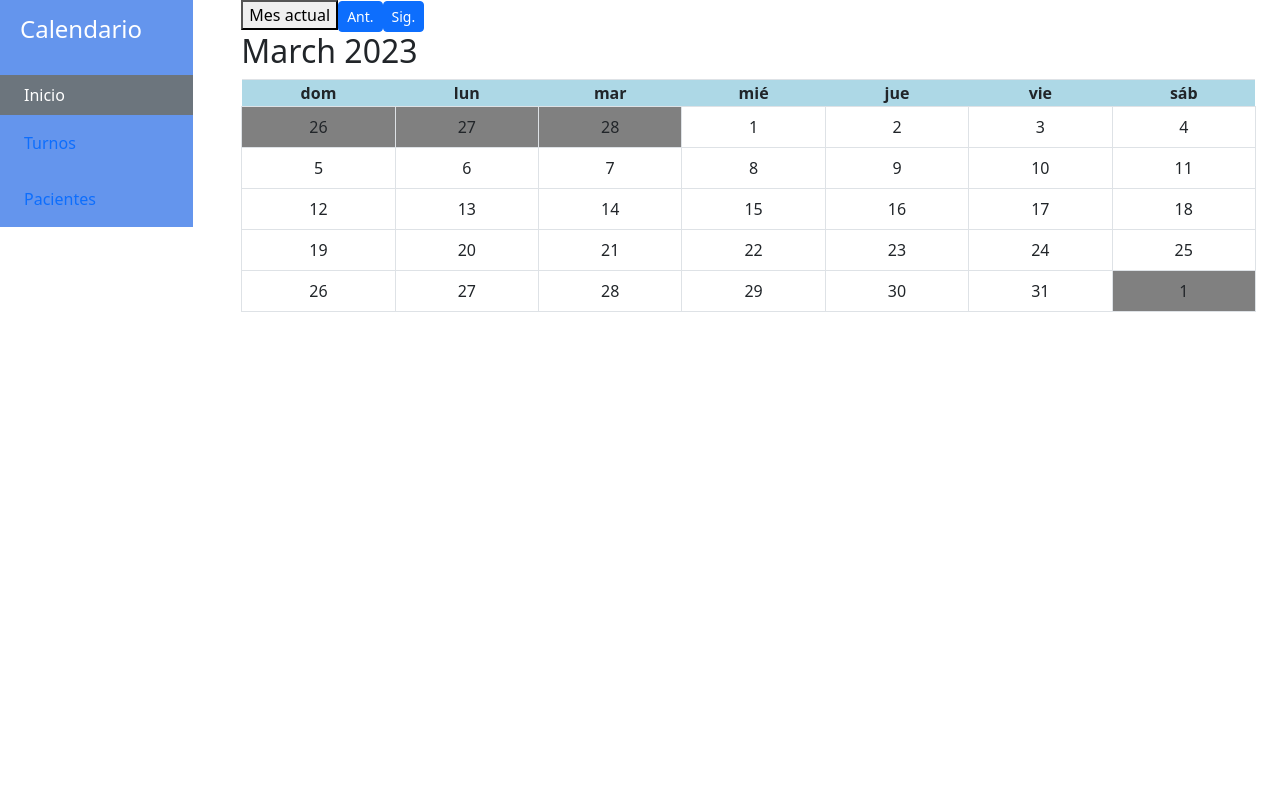
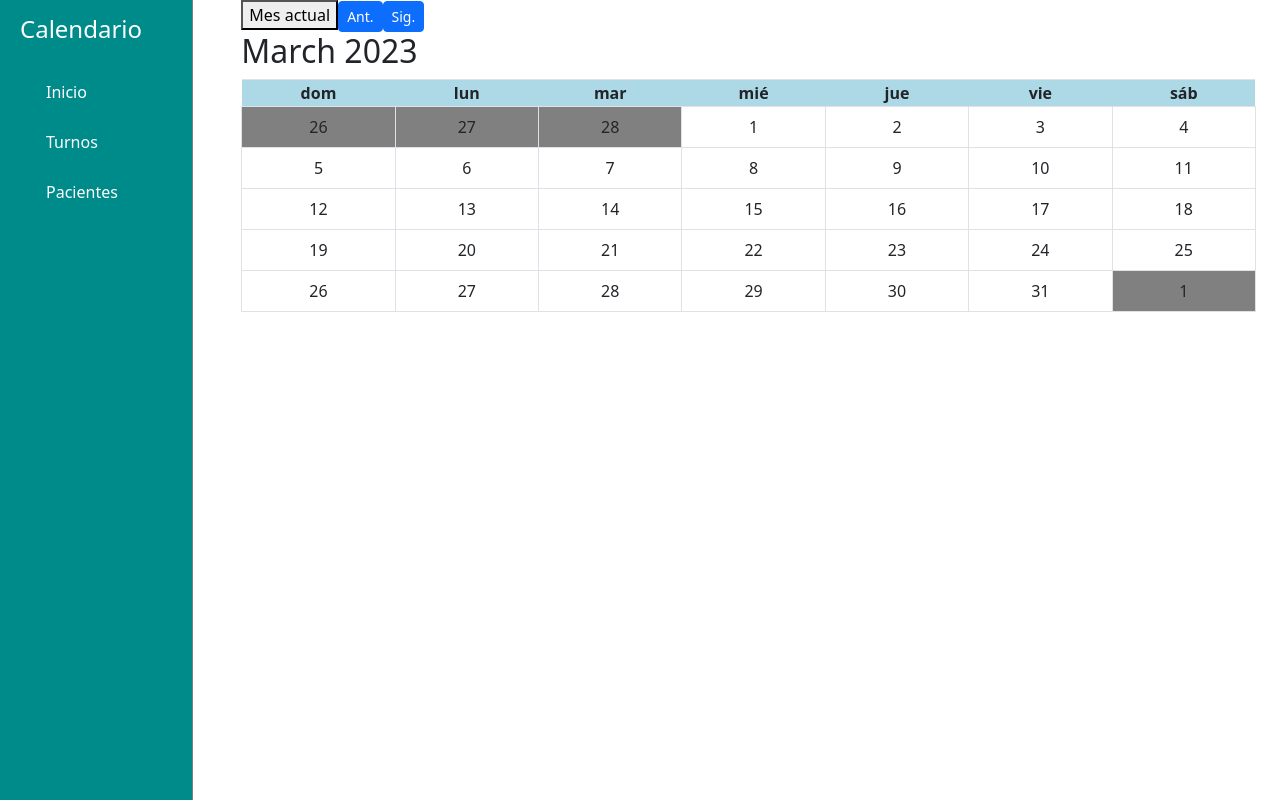
Before and after one commit to mlucas94/AgendaConsultorioTIP-Frontend, a React (Create React App) app: page /calendario in a window 1280 px wide. Built offline with nearby package versions, Linux system fonts and the light colour scheme.

Commit message:
Disenio sidebar

```diff
--- a/src/App.js
+++ b/src/App.js
@@ -20,12 +20,10 @@ const App = () => {
     <Router>
       <div>
         <Row>
-
           <Col md={2}>
             <BarraNavegacion/>
           </Col>
           <Col md={10}>
-
                 <Routes>
                   <Route path="/turno/:id" element={ <Turno/> }/>
                   <Route path="/turnos" element={ <ListaTurnos/> } />
@@ -38,7 +36,6 @@ const App = () => {
       </div>
 
     </Router>
-
   )
 }
 
--- a/src/components/BarraNavegacion.js
+++ b/src/components/BarraNavegacion.js
@@ -1,6 +1,8 @@
 import Container from 'react-bootstrap/Container';
-import {Nav, Row, Col} from 'react-bootstrap';
+import {Nav, Row, Col, NavLink} from 'react-bootstrap';
 import "./css/BarraNavegacion.css"
+import { Link } from 'react-router-dom';
+import { useEffect } from 'react';
 
 
 
@@ -14,30 +16,31 @@ const BarraNavegacion = (props) => {
         return titulo ? titulo : "Inicio"
     }
 
+    useEffect(() => {
+        mostrarTitulo();
+    }, [])
+
     return(
 
-        <div>
+        <div container-fluid sidebarColumn>
 
             <Nav
                 activeKey="/home"
             >
                 <div className='d-flex flex-column sidebar'>
-
+                    <div>
                         <div className='sidebar-title'>
                             <h4>{mostrarTitulo()}</h4>
                         </div>
-
-        <div className='pt-2'>
-            <Nav.Link href="/" className="bg-secondary text-white">
-                <div className="ps-2">Inicio</div>
-            </Nav.Link>
+                        <div className='sidebar-link'>
+                            <NavLink className='sidebar-link-text' href="/">Inicio</NavLink>
                         </div>
-
-        <div className='p-2 '>
-            <Nav.Link href="/calendario">Turnos</Nav.Link>
+                        <div className='sidebar-link'>
+                        <NavLink className='sidebar-link-text' href="/calendario">Turnos</NavLink>
                         </div>
-            <div className='p-2'>
-            <Nav.Link href="/">Pacientes</Nav.Link>
+                        <div className='sidebar-link'>
+                            <NavLink className='sidebar-link-text' href="/">Pacientes</NavLink>
+                        </div>
                     </div>
                 </div>
             </Nav>
--- a/src/components/css/BarraNavegacion.css
+++ b/src/components/css/BarraNavegacion.css
@@ -1,5 +1,5 @@
 .sidebar-title {
-    background-color: cornflowerblue;
+    /* background-color: darkcyan; */
     padding-right: 20px;
     padding-left: 20px;
     padding-top: 15px;
@@ -9,11 +9,45 @@
 }
 
 .sidebar {
-    background-color: cornflowerblue;
-    width: 100%;
+    background-color: darkcyan;
+    position: sticky;
+    top: 0;
+    width: 100vh;
+    height: 100vh;
     color: white;
+    border-right-style: solid;
+    border-width: 1px;
+    border-color:grey;
 }
 
 .sidebar-link {
-    color: white;
+    padding-top: 5px;
+    padding-bottom:5px;
+    /* background-color: darkcyan; */
+    padding-right: 30px;
+    padding-left: 30px;
 }
+
+.sidebar-link-text {
+    color: white !important;
+    text-decoration: none !important;
+}
+
+.sidebar-link-text-active {
+    color: gold !important;
+    text-decoration: none !important;
+}
+
+
+/* Solucion temporal hasta implementar layouts y barra para pantallas mas chicas */
+@media screen and (max-width: 768px) {
+    .sidebar {
+      width: 100%;
+      height: auto;
+      position: relative;
+    }
+  }
+
+.sidebar-link-text:hover {
+    color:black;
+}
```
Lines whose indentation alone changed are shown as unchanged.
